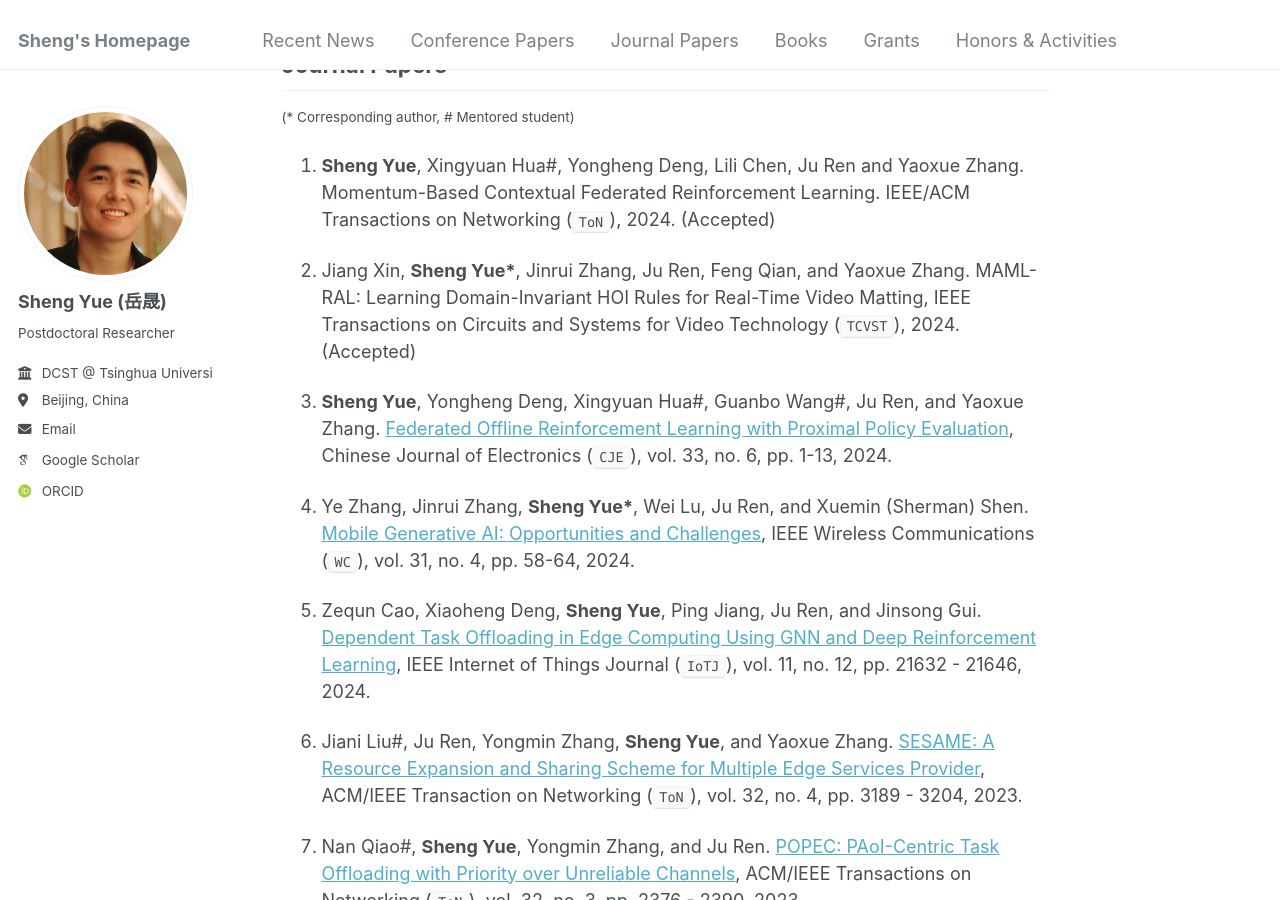
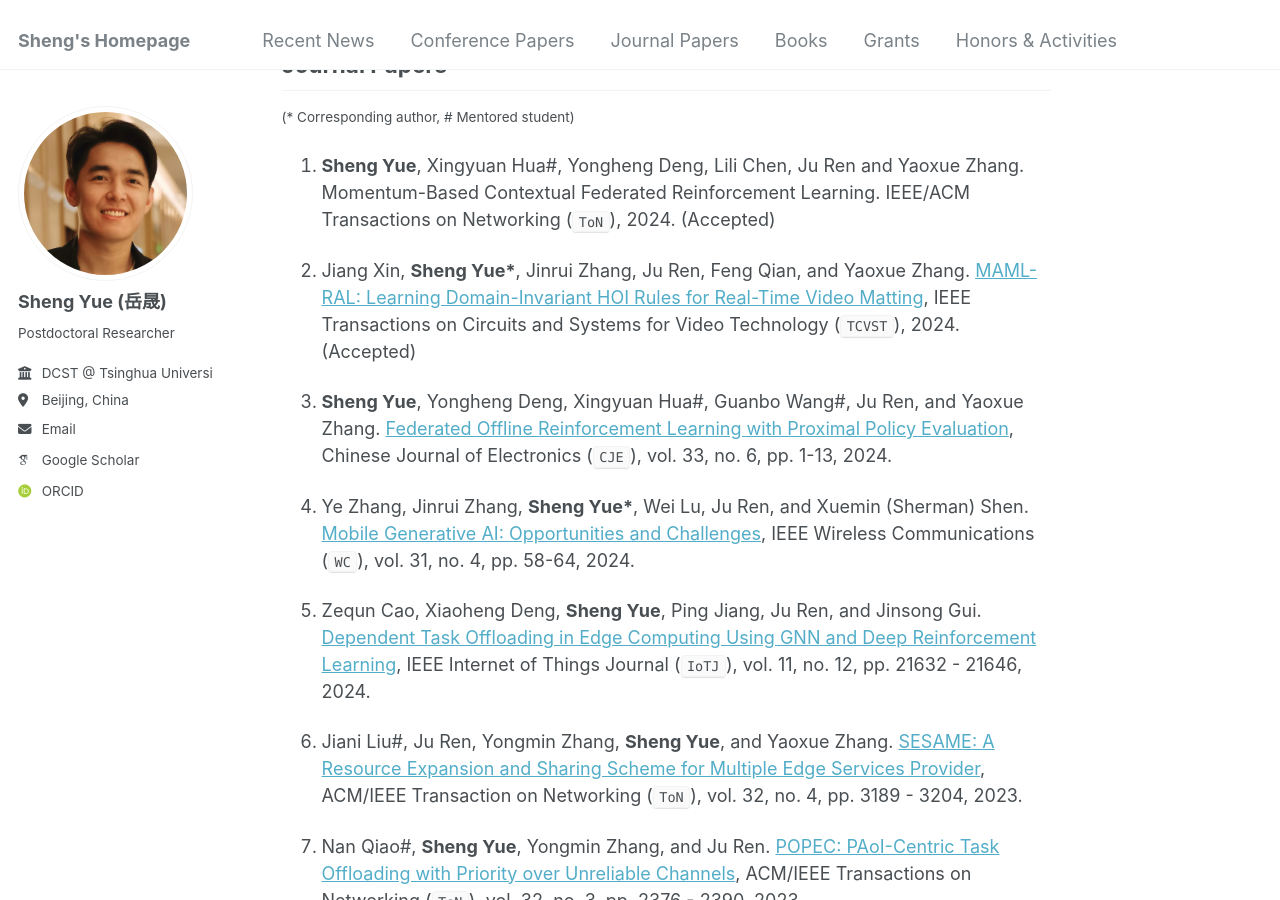
Before and after one commit to shaunyue/shaunyue.github.io, a Jekyll site: the page built from _pages/about.md, in a window 1280 px wide and 900 px high, scrolled down 2292 px. Built offline with Jekyll 4.4.1, drawn with Linux system fonts in a browser that asks for light colours; some web fonts are replaced; some of the changed lines change nothing that is shown.

Commit message:
Your commit message

```diff
--- a/_pages/about.md
+++ b/_pages/about.md
@@ -70,7 +70,7 @@
 
 1. **Sheng Yue**, Xingyuan Hua#, Yongheng Deng, Lili Chen, Ju Ren and Yaoxue Zhang. Momentum-Based Contextual Federated Reinforcement Learning. IEEE/ACM Transactions on Networking (`ToN`), 2024. (Accepted)
 
-1. Jiang Xin, **Sheng Yue\***, Jinrui Zhang, Ju Ren, Feng Qian, and Yaoxue Zhang. MAML-RAL: Learning Domain-Invariant HOI Rules for Real-Time Video Matting, IEEE Transactions on Circuits and Systems for Video Technology (`TCVST`), 2024. (Accepted)
+1. Jiang Xin, **Sheng Yue\***, Jinrui Zhang, Ju Ren, Feng Qian, and Yaoxue Zhang. [MAML-RAL: Learning Domain-Invariant HOI Rules for Real-Time Video Matting](https://ieeexplore.ieee.org/abstract/document/10764755), IEEE Transactions on Circuits and Systems for Video Technology (`TCVST`), 2024. (Accepted)
 
 1. **Sheng Yue**, Yongheng Deng, Xingyuan Hua#, Guanbo Wang#, Ju Ren, and Yaoxue Zhang. [Federated Offline Reinforcement Learning with Proximal Policy Evaluation](https://ieeexplore.ieee.org/stamp/stamp.jsp?arnumber=10748547), Chinese Journal of Electronics (`CJE`), vol. 33, no. 6, pp. 1-13, 2024.
 
```
